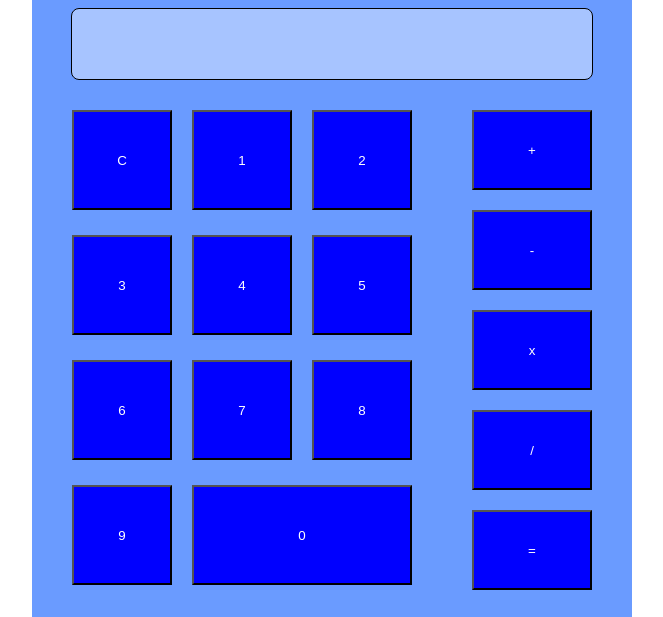
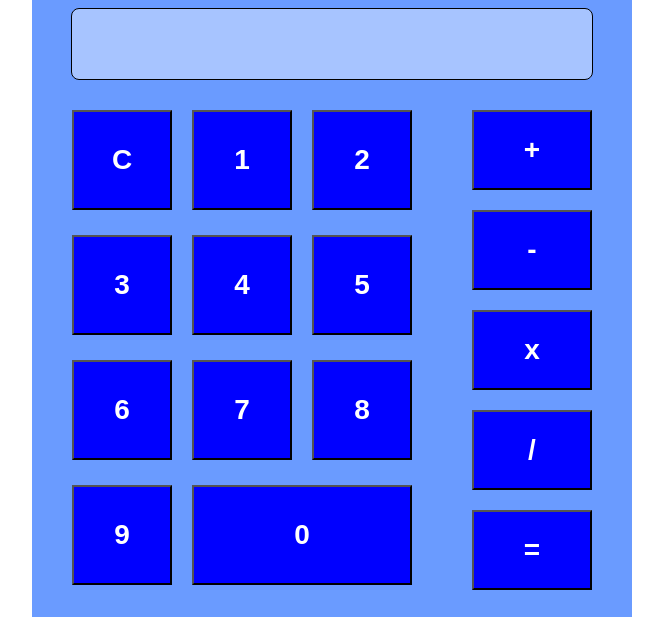
Before and after one commit to Augsto-Braga/js-alpha, a website: page aula-023/frontend/index.html in a window 1280 px wide. Shown: the part 32-649 px from the top of the page, without its empty margins (308-971 px from the left). Drawn offline with Linux system fonts and the light colour scheme.

Commit message:
Mudança nas fotes dos botoes

```diff
--- a/aula-023/frontend/style.css
+++ b/aula-023/frontend/style.css
@@ -6,6 +6,8 @@
 button {
   background-color: blue;
   color: white;
+  font-size: 28px;
+  font-weight: bolder;
   transition: 0.5s;
 }
 
```
